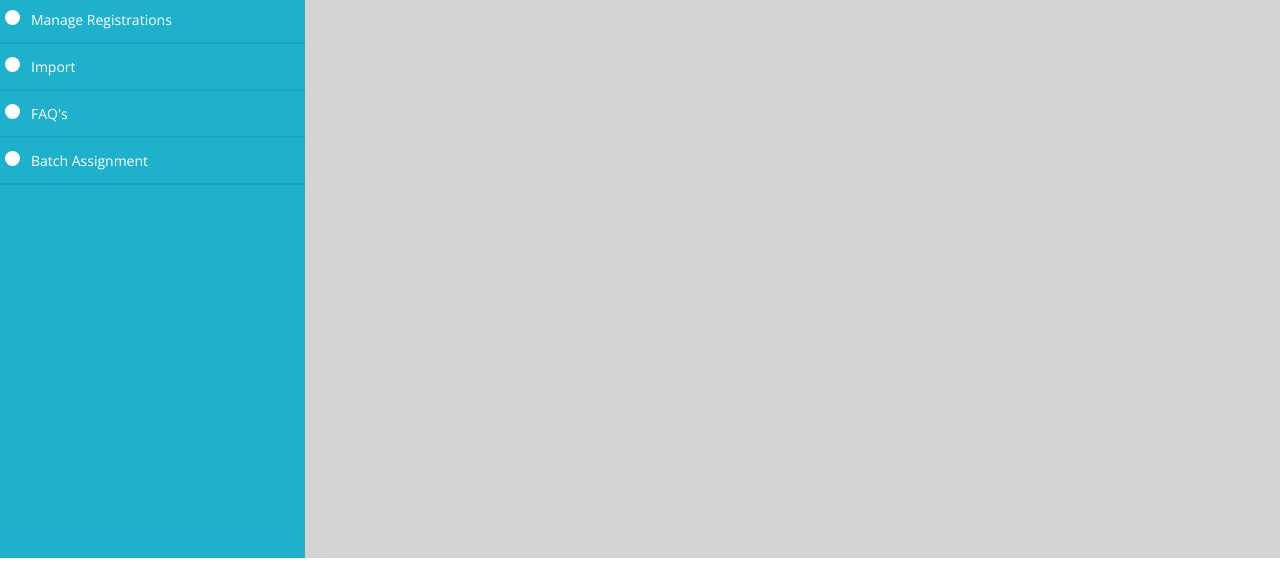
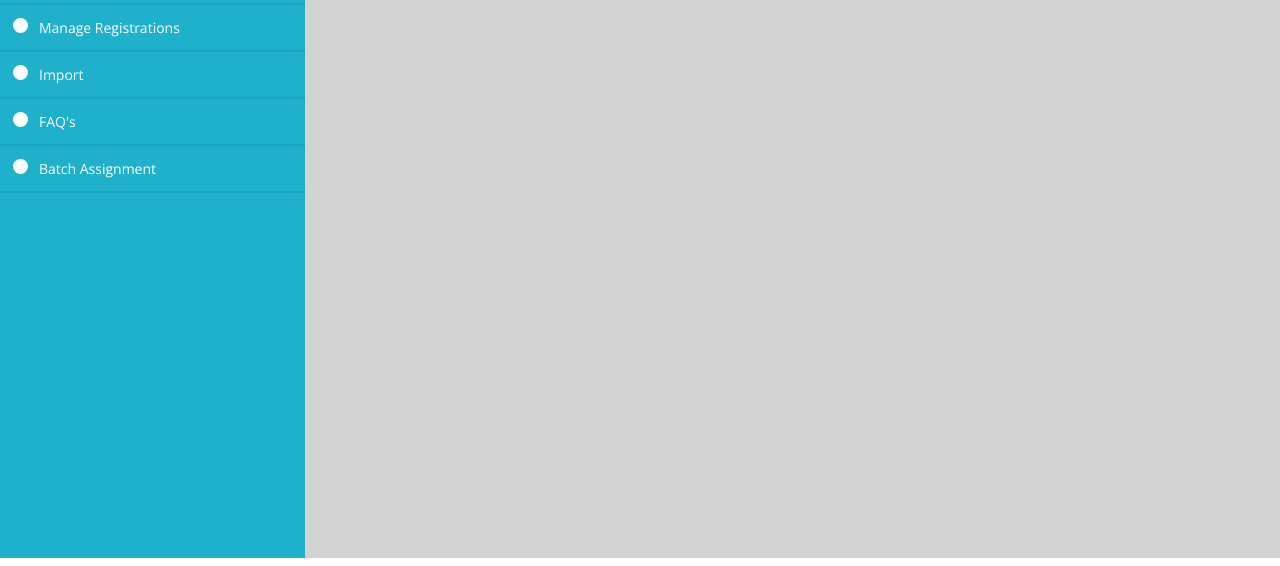
Before and after one commit to alkesh47/TestAng, a plain HTML site: page index.html in a window 1280 px wide. Shown: the part 159-725 px from the top of the page. Drawn offline with nearby package versions, Linux system fonts and the light colour scheme.

Commit message:
Minor Tweaks

```diff
--- a/css/main.css
+++ b/css/main.css
@@ -21,11 +21,7 @@ header{
   /*background-color: grey;*/
   display: flex;
 }
-/*.one-edge-shadow {
-	-webkit-box-shadow: 0 18px 6px -6px red;
-	   -moz-box-shadow: 0 18px 6px -6px red;
-	        box-shadow: 0 18px 6px -6px red;
-}*/
+
 
 .leftContent{
   /*width: 30%;
@@ -68,13 +64,14 @@ header{
 
 hr{
   border: 0.5px #1da5be solid;
-  margin: none;
+  margin-top: 0;
+  margin-bottom: 0;
   /*padding: 10px;*/
 }
 
 .bar-wrapper{
   display: flex;
-  padding: 5px;
+  padding: 13px;
   cursor: pointer;
   color: white;
   font-size: 14px;
```
